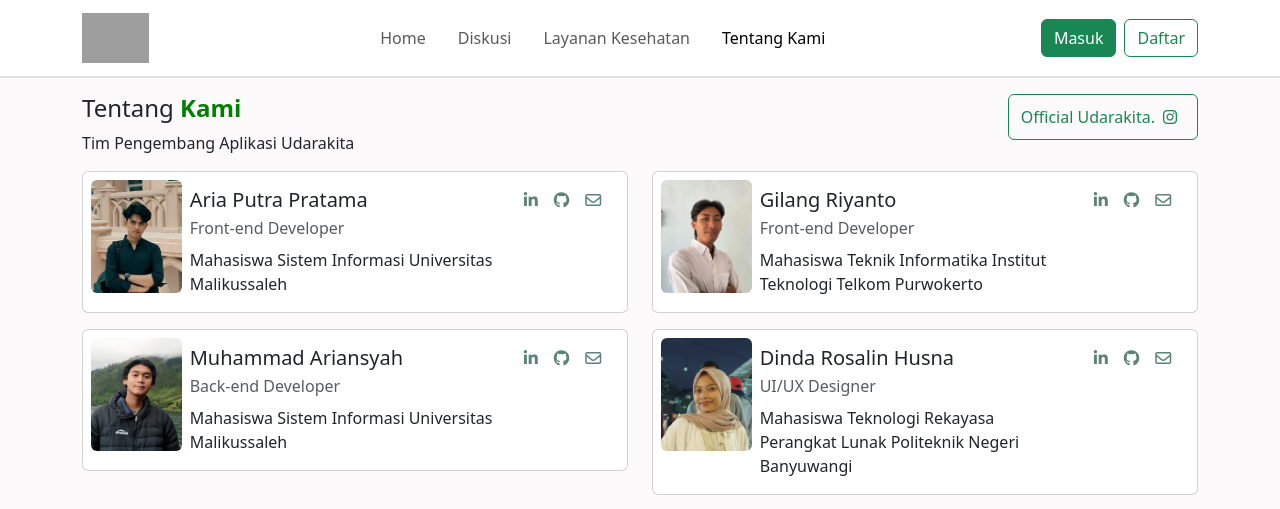
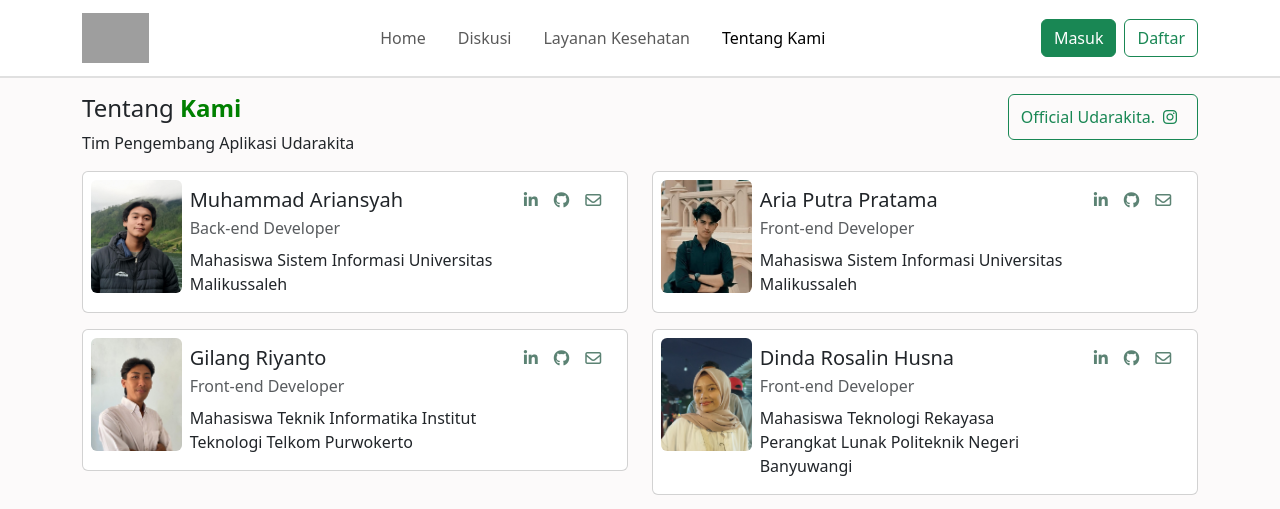
Before and after one commit to Cepu-Developer/Frontend, a React (Vite) app: page /tentangKami in a window 1280 px wide. Shown: the top 509 px of the page. Built offline with nearby package versions, Linux system fonts and the light colour scheme; grey boxes are pictures that could not be loaded.

Commit message:
update footer

```diff
--- a/src/components/Footer.jsx
+++ b/src/components/Footer.jsx
@@ -41,11 +41,11 @@ const Footer = () => {
             <div className="col-4">
               <h5>Tim</h5>
               <ul className="list-unstyled">
-                <li className="mb-2"><a href="" target="_blank" rel="noopener noreferrer">Aria Putra Pratama</a></li>
-                <li className="mb-2"><a href="" target="_blank" rel="noopener noreferrer">Gilang Riyanto</a></li>
-                <li className="mb-2"><a href="" target="_blank" rel="noopener noreferrer">Muhammad Ariyansyah</a></li>
-                <li className="mb-2"><a href="" target="_blank" rel="noopener noreferrer">Dinda Rosalin Husna</a></li>
-                <li className="mb-2"><a href="" target="_blank" rel="noopener noreferrer">Dwi Wahyu Riani</a></li>
+                <li className="mb-2"><a href="https://id.linkedin.com/in/aria-putra-pratama-209482283" target="_blank" rel="noopener noreferrer">Aria Putra Pratama</a></li>
+                <li className="mb-2"><a href="https://www.linkedin.com/in/gilangriyanto/" target="_blank" rel="noopener noreferrer">Gilang Riyanto</a></li>
+                <li className="mb-2"><a href="https://www.linkedin.com/in/m-ariansyah" target="_blank" rel="noopener noreferrer">Muhammad Ariyansyah</a></li>
+                <li className="mb-2"><a href="http://www.linkedin.com/in/dindarosalin" target="_blank" rel="noopener noreferrer">Dinda Rosalin Husna</a></li>
+                <li className="mb-2"><a href="http://www.linkedin.com/in/yannriani" target="_blank" rel="noopener noreferrer">Dwi Wahyu Riani</a></li>
               </ul>
             </div>
           </div>
--- a/src/pages/TentangKami.jsx
+++ b/src/pages/TentangKami.jsx
@@ -3,6 +3,15 @@ import Footer from "../components/Footer"
 import NavbarComponent from "../components/Navbar"
 
 const developers = [
+  {
+    name: 'Muhammad Ariansyah',
+    role: 'Back-end Developer',
+    description: 'Mahasiswa Sistem Informasi Universitas Malikussaleh',
+    image: 'public/profile/ari.jpeg',
+    linkedin: 'https://www.linkedin.com/in/m-ariansyah',
+    github: 'https://github.com/AriiAnn',
+    email: 'https://wa.me/6285156820186'
+  },
   {
     name: 'Aria Putra Pratama',
     role: 'Front-end Developer',
@@ -22,17 +31,8 @@ const developers = [
     email: 'https://wa.me/6281336353371'
   },
   {
-    name: 'Muhammad Ariansyah',
-    role: 'Back-end Developer',
-    description: 'Mahasiswa Sistem Informasi Universitas Malikussaleh',
-    image: 'public/profile/ari.jpeg',
-    linkedin: 'https://www.linkedin.com/in/m-ariansyah',
-    github: 'https://github.com/AriiAnn',
-    email: 'https://wa.me/6285156820186'
-  },
-  {
     name: 'Dinda Rosalin Husna',
-    role: 'UI/UX Designer',
+    role: 'Front-end Developer',
     description: 'Mahasiswa Teknologi Rekayasa Perangkat Lunak Politeknik Negeri Banyuwangi',
     image: 'public/profile/dinda.jpg',
     linkedin: 'http://www.linkedin.com/in/dindarosalin',
```
